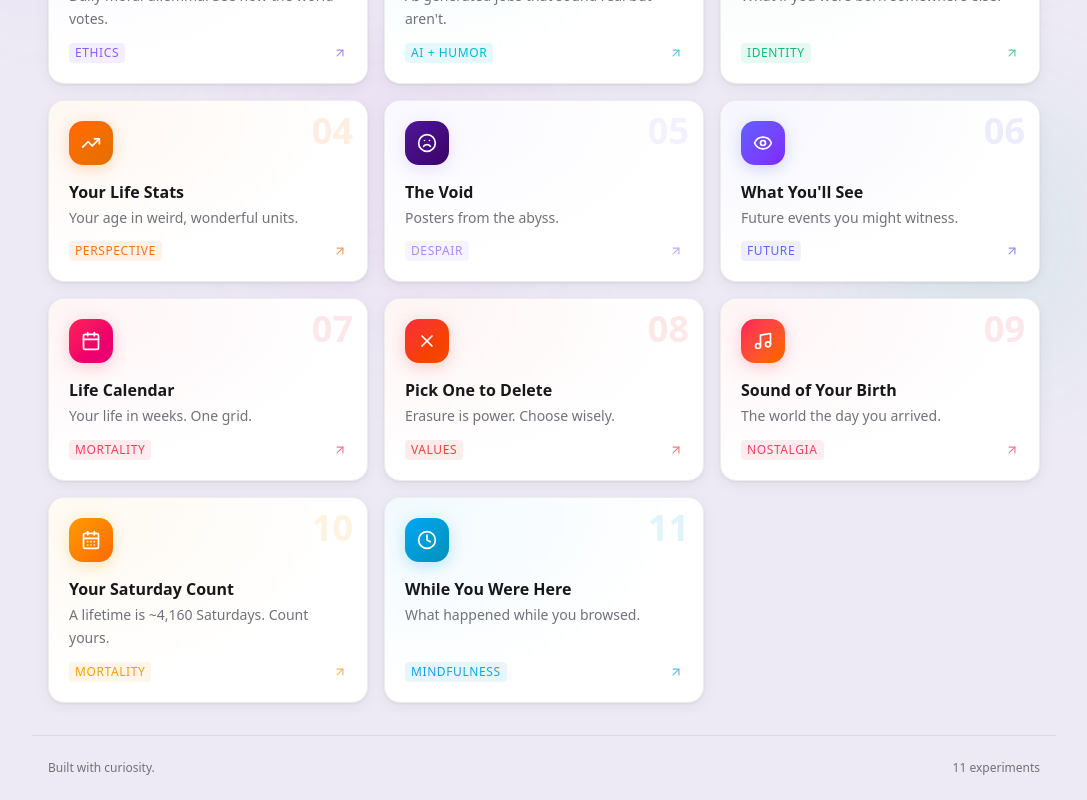
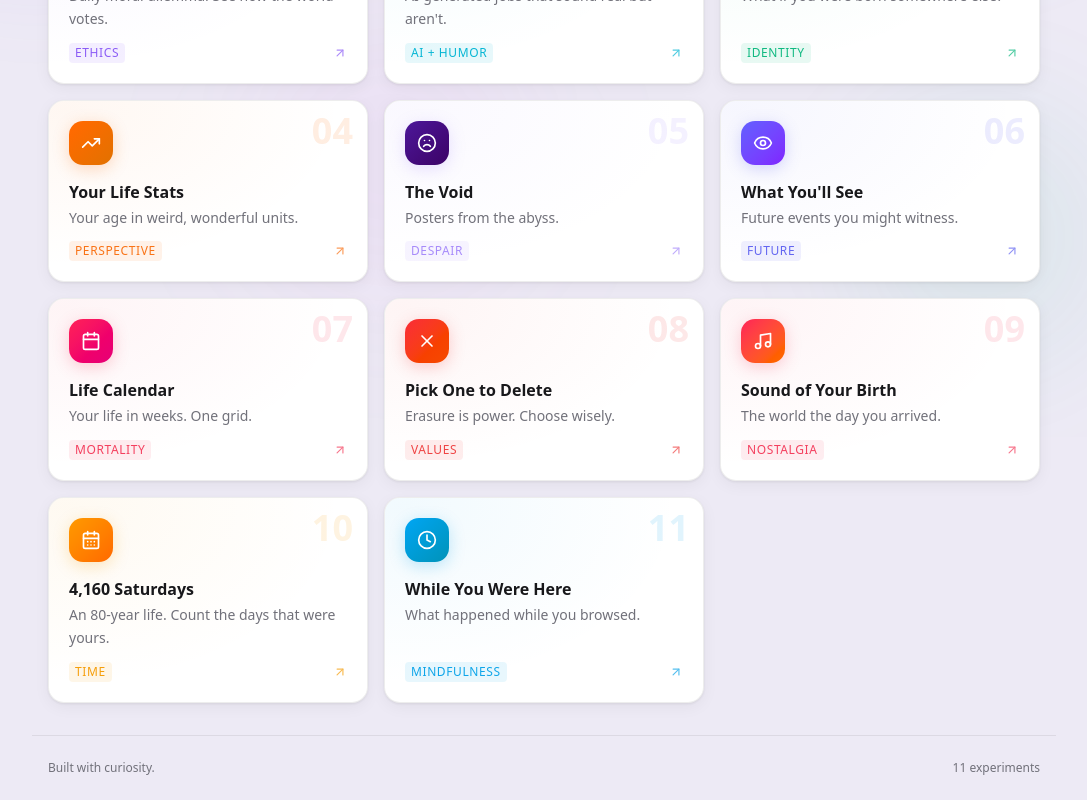
Before and after one commit to edake1/curio, a Next.js app: page / in a window 1280 px wide. Shown: the part 363-1163 px from the top of the page, without its empty margins (96-1183 px from the left). Built offline with nearby package versions, Linux system fonts and the light colour scheme.

Commit message:
rename: Your Saturday Count → 4,160 Saturdays
- Update apps.ts name/tagline, APP_META label, h1, watermark, share title, CTA

```diff
--- a/src/app/page.tsx
+++ b/src/app/page.tsx
@@ -73,7 +73,7 @@ const APP_META: Record<string, { accent: string; tint: string; label: string }>
   'life-calendar':    { accent: '#f43f5e', tint: 'rgba(244,63,94,0.07)',    label: 'Mortality'    },
   'pick-one-delete':  { accent: '#ef4444', tint: 'rgba(239,68,68,0.07)',    label: 'Values'       },
   'sound-of-your-birth': { accent: '#f43f5e', tint: 'rgba(244,63,94,0.07)', label: 'Nostalgia'    },
-  'your-saturday-count': { accent: '#f59e0b', tint: 'rgba(245,158,11,0.07)', label: 'Mortality'    },
+  'your-saturday-count': { accent: '#f59e0b', tint: 'rgba(245,158,11,0.07)', label: 'Time'       },
   'while-here':       { accent: '#0ea5e9', tint: 'rgba(14,165,233,0.07)',   label: 'Mindfulness'  },
 };
 
--- a/src/components/apps/your-saturday-count.tsx
+++ b/src/components/apps/your-saturday-count.tsx
@@ -414,7 +414,7 @@ export function YourSaturdayCountApp() {
         try {
           const blob = await (await fetch(dataUrl)).blob();
           const file = new File([blob], 'my-saturdays.png', { type: 'image/png' });
-          await navigator.share({ files: [file], title: 'My Saturday Count — Curio' });
+          await navigator.share({ files: [file], title: '4,160 Saturdays — Curio' });
         } catch (err) {
           if (err instanceof Error && err.name === 'AbortError') return;
           // fallback to download
@@ -448,12 +448,12 @@ export function YourSaturdayCountApp() {
       {/* Header */}
       <div className="text-center space-y-2">
         <h1 className="text-3xl font-bold tracking-tight" style={{ color: 'var(--curio-text)' }}>
-          Your Saturday Count
+          4,160 Saturdays
         </h1>
         <p className="text-sm leading-relaxed" style={{ color: 'var(--curio-text-secondary)' }}>
           On weekdays you belong to obligations. Saturdays are the days you get to choose.
           <br />
-          An 80-year life gives you roughly <strong>4,160</strong> of them.
+          An 80-year life gives you roughly <strong>4,160</strong> of them. How many are left?
         </p>
       </div>
 
@@ -515,7 +515,7 @@ export function YourSaturdayCountApp() {
             color: '#fff',
           }}
         >
-          {loading ? 'Counting your Saturdays…' : 'Count my Saturdays →'}
+          {loading ? 'Counting…' : 'Show me my Saturdays →'}
         </button>
       </div>
 
@@ -625,7 +625,7 @@ export function YourSaturdayCountApp() {
 
               {/* Curio watermark */}
               <p className="text-center text-xs" style={{ color: 'var(--curio-text-muted)' }}>
-                curio · your saturday count
+                curio · 4,160 saturdays
               </p>
             </div>
 
--- a/src/data/apps.ts
+++ b/src/data/apps.ts
@@ -100,8 +100,8 @@ export const APPS: AppDefinition[] = [
   },
   {
     id: 'your-saturday-count',
-    name: 'Your Saturday Count',
-    tagline: 'A lifetime is ~4,160 Saturdays. Count yours.',
+    name: '4,160 Saturdays',
+    tagline: 'An 80-year life. Count the days that were yours.',
     icon: CalendarDays,
     color: 'from-amber-500 to-orange-500',
     description: 'How many Saturdays have you lived? How many remain?',
```
